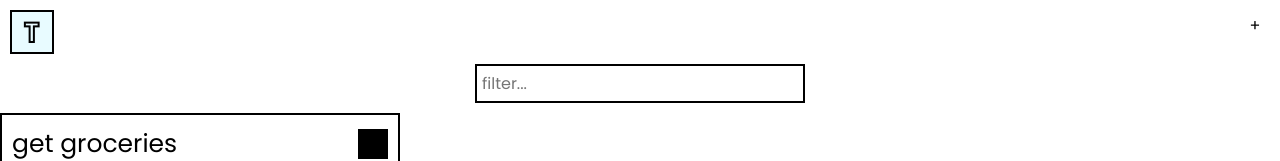
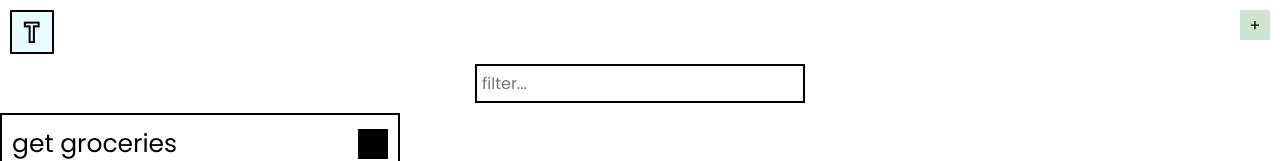
Before and after one commit to colorlessenergy/task-management, a Next.js app: page / in a window 1280 px wide. Shown: the top 161 px of the page. Built offline with nearby package versions, Linux system fonts and the light colour scheme.

Commit message:
add background color green to button

```diff
--- a/shared/components/Nav.js
+++ b/shared/components/Nav.js
@@ -12,7 +12,7 @@ const Nav = ({ toggleAddTaskModal }) => {
 
             <button
                 onClick={ toggleAddTaskModal }
-                className="square flex justify-content-center align-items-center">
+                className="square background-color-green flex justify-content-center align-items-center">
                 +
             </button>
         </nav>
```
